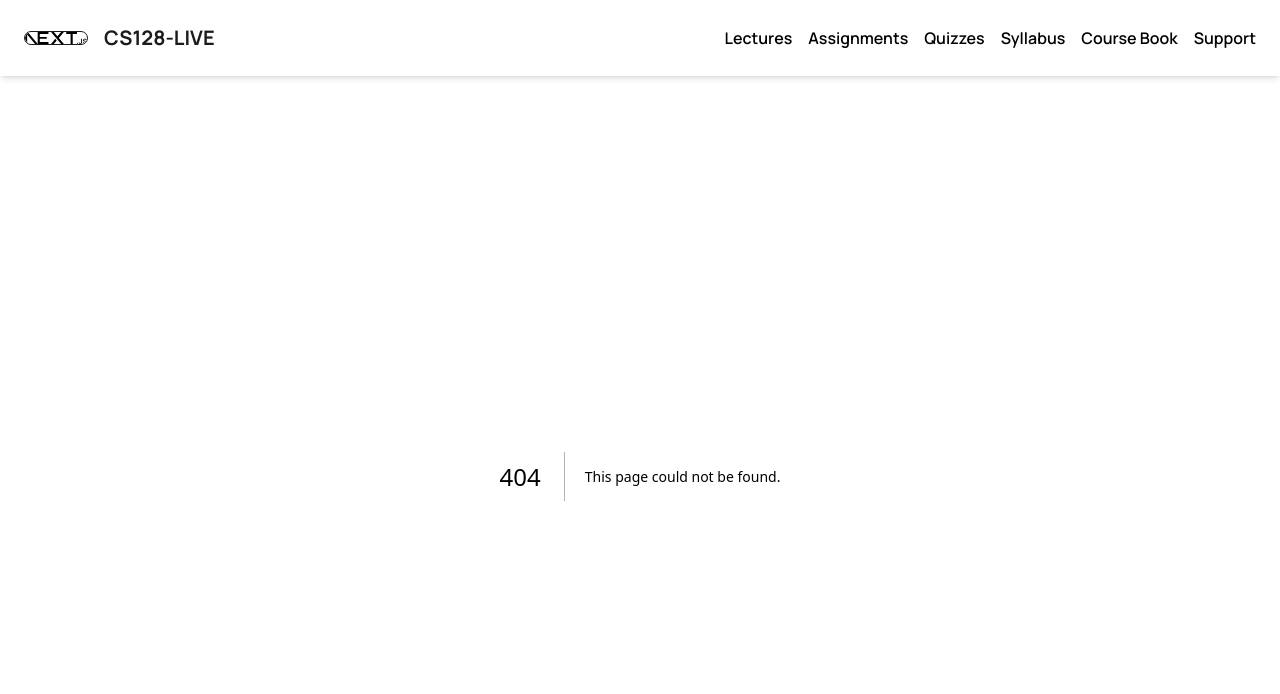
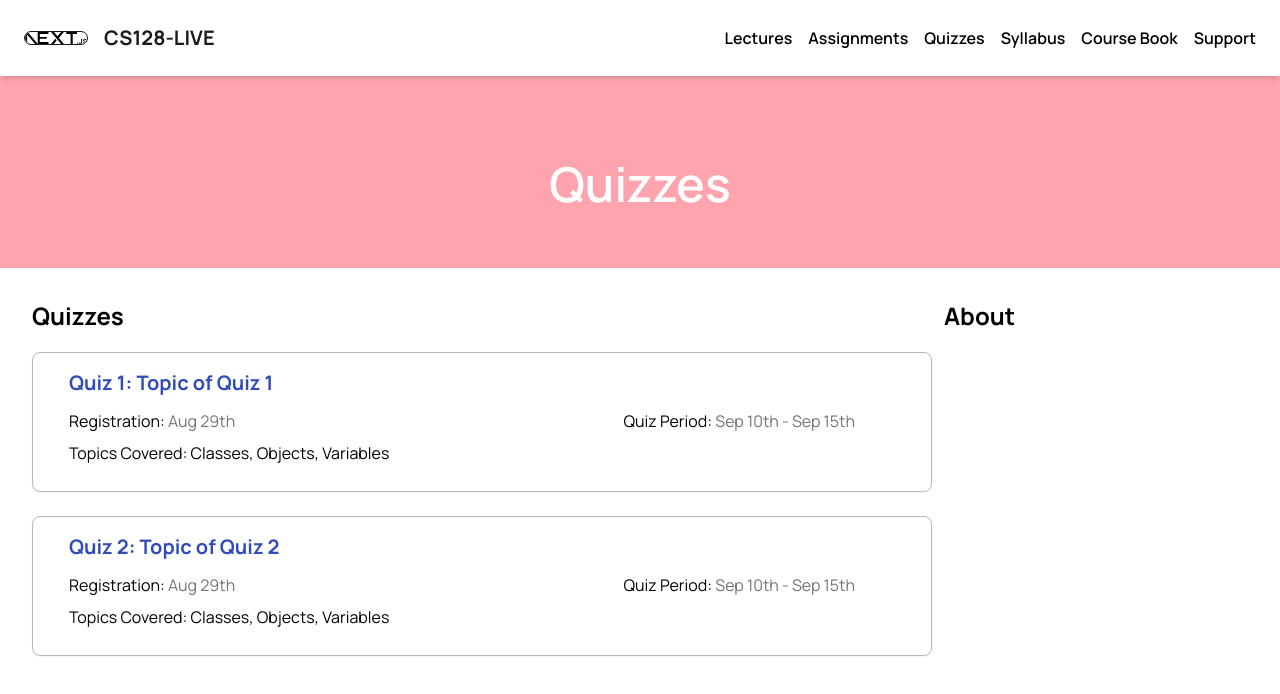
Before and after one commit to drschatz/cs-128-live-web, a Next.js app: page /quizzes in a window 1280 px wide. Before the commit this address had no page. Shown: the top 694 px of the page. Built offline with nearby package versions, Linux system fonts and the light colour scheme.

Commit message:
add the quiz card in the Quizzes page

```diff
--- /dev/null
+++ b/src/app/assignments/page.js
@@ -0,0 +1,18 @@
+import React from "react";
+
+const AssignmentsPage = () => {
+  return (
+    <main>
+      <div className="mb-8 text-center relative w-full h-[24vh] bg-blue-500 ">
+        <div className="w-full z-10 flex flex-col items-center justify-center absolute top-1/2 left-1/2 -translate-x-1/2 -translate-y-1/2">
+          <h1 className="inline-block mt-6 font-semibold capitalize text-light text-2xl md:text-3xl lg:text-5xl !leading-normal relative w-5/6">
+            Assignments
+          </h1>
+        </div>
+        <div className="absolute top-0 left-0 right-0 bottom-0 h-full bg-amber/60 dark:bg-amber/40" />
+      </div>
+    </main>
+  );
+};
+
+export default AssignmentsPage;
--- a/src/app/course-book/page.js
+++ b/src/app/course-book/page.js
@@ -3,12 +3,12 @@ import React from "react";
 // import { allDocs } from "@/.contentlayer/generated";
 import { bookToc } from "@/src/constant/bookToc";
 
-const CourseBook = () => {
+const CourseBookPage = () => {
   console.log("Hello");
 
   return (
     <main>
-      <div className="mb-8 text-center relative w-full h-[24vh] bg-blue-400 ">
+      <div className="mb-8 text-center relative w-full h-[24vh] bg-slate-400 ">
         <div className="w-full z-10 flex flex-col items-center justify-center absolute top-1/2 left-1/2 -translate-x-1/2 -translate-y-1/2">
           <h1 className="inline-block mt-6 font-semibold capitalize text-light text-2xl md:text-3xl lg:text-5xl !leading-normal relative w-5/6">
             Course Book
@@ -97,4 +97,4 @@ const CourseBook = () => {
   );
 };
 
-export default CourseBook;
+export default CourseBookPage;
--- /dev/null
+++ b/src/app/quizzes/page.js
@@ -0,0 +1,74 @@
+import Link from "next/link";
+import React from "react";
+
+const QuizzesPage = () => {
+  return (
+    <main>
+      <div className="mb-8 text-center relative w-full h-[24vh] bg-rose-300 ">
+        <div className="w-full z-10 flex flex-col items-center justify-center absolute top-1/2 left-1/2 -translate-x-1/2 -translate-y-1/2">
+          <h1 className="inline-block mt-6 font-semibold capitalize text-light text-2xl md:text-3xl lg:text-5xl !leading-normal relative w-5/6">
+            Quizzes
+          </h1>
+        </div>
+        <div className="absolute top-0 left-0 right-0 bottom-0 h-full bg-amber/60 dark:bg-amber/40" />
+      </div>
+
+      <div className="container flex">
+        <div className="w-9/12">
+          <div className="w-full max-w-[900px] gap-2 mb-8">
+            <p className="font-bold text-2xl mb-5">Quizzes</p>
+            <Link href="/">
+              <div className="w-full h-[140px] border border-gray/50 rounded-lg overflow-hidden shadow-sm hover:shadow-lg mb-6">
+                <div className="p-4 mx-5">
+                  <h4 className="text-xl text-accent font-bold mb-3">
+                    Quiz 1: Topic of Quiz 1
+                  </h4>
+                  <div className="flex flex-row justify-between mb-2 mr-10">
+                    <p className="inline-block">
+                      Registration: <span className="text-gray">Aug 29th</span>
+                    </p>
+                    <p className="inline-block">
+                      Quiz Period:{" "}
+                      <span className="text-gray">Sep 10th - Sep 15th</span>
+                    </p>
+                  </div>
+
+                  <p className="mb-2">
+                    Topics Covered: Classes, Objects, Variables
+                  </p>
+                </div>
+              </div>
+            </Link>
+            <Link href="/">
+              <div className="w-full h-[140px] border border-gray/50 rounded-lg overflow-hidden shadow-sm hover:shadow-lg">
+                <div className="p-4 mx-5">
+                  <h4 className="text-xl text-accent font-bold mb-3">
+                    Quiz 2: Topic of Quiz 2
+                  </h4>
+                  <div className="flex flex-row justify-between mb-2 mr-10">
+                    <p className="inline-block">
+                      Registration: <span className="text-gray">Aug 29th</span>
+                    </p>
+                    <p className="inline-block">
+                      Quiz Period:{" "}
+                      <span className="text-gray">Sep 10th - Sep 15th</span>
+                    </p>
+                  </div>
+
+                  <p className="mb-2">
+                    Topics Covered: Classes, Objects, Variables
+                  </p>
+                </div>
+              </div>
+            </Link>
+          </div>
+        </div>
+        <div className="flex w-3/12 mb-8 flex-col">
+          <p className="font-bold mv-5 text-2xl">About</p>
+        </div>
+      </div>
+    </main>
+  );
+};
+
+export default QuizzesPage;
--- a/src/app/support/page.js
+++ b/src/app/support/page.js
@@ -3,7 +3,7 @@ import React from "react";
 
 import squ from "public/profile_img/squ.jpg";
 
-const page = () => {
+const SupportPage = () => {
   return (
     <main>
       <div className="mb-8 text-center relative w-full h-[24vh] bg-amber-400 ">
@@ -128,4 +128,4 @@ const page = () => {
   );
 };
 
-export default page;
+export default SupportPage;
--- a/tailwind.config.js
+++ b/tailwind.config.js
@@ -70,11 +70,11 @@ module.exports = {
         xs: "480px",
         // @media (min-width: 480px){...}
       },
-      borderRadius: {
-        lg: "var(--radius)",
-        md: "calc(var(--radius) - 2px)",
-        sm: "calc(var(--radius) - 4px)",
-      },
+      // borderRadius: {
+      //   lg: "var(--radius)",
+      //   md: "calc(var(--radius) - 2px)",
+      //   sm: "calc(var(--radius) - 4px)",
+      // },
       keyframes: {
         "accordion-down": {
           from: { height: "0" },
```
